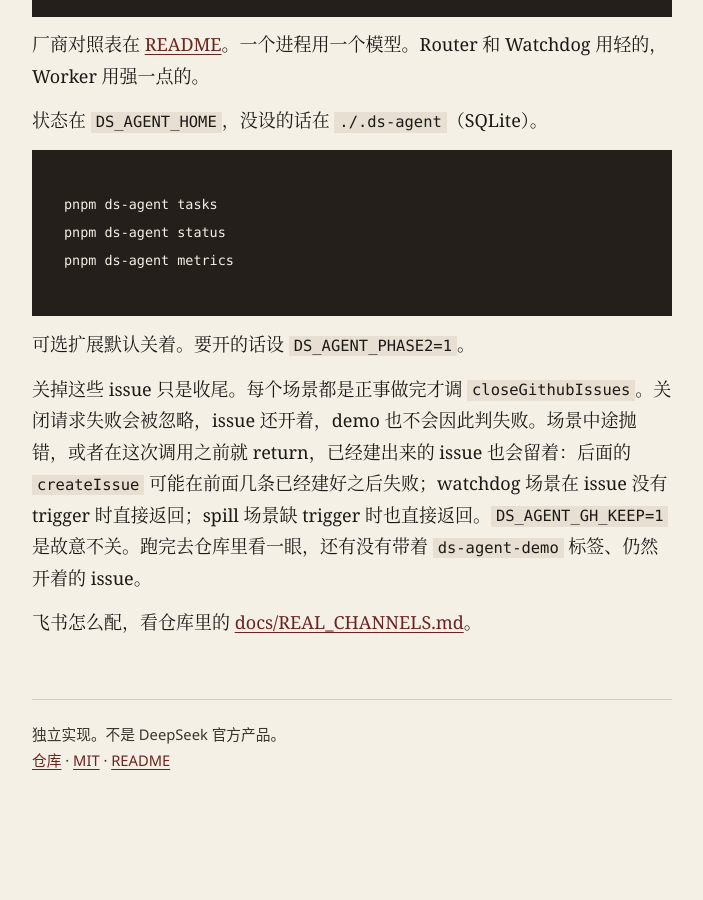
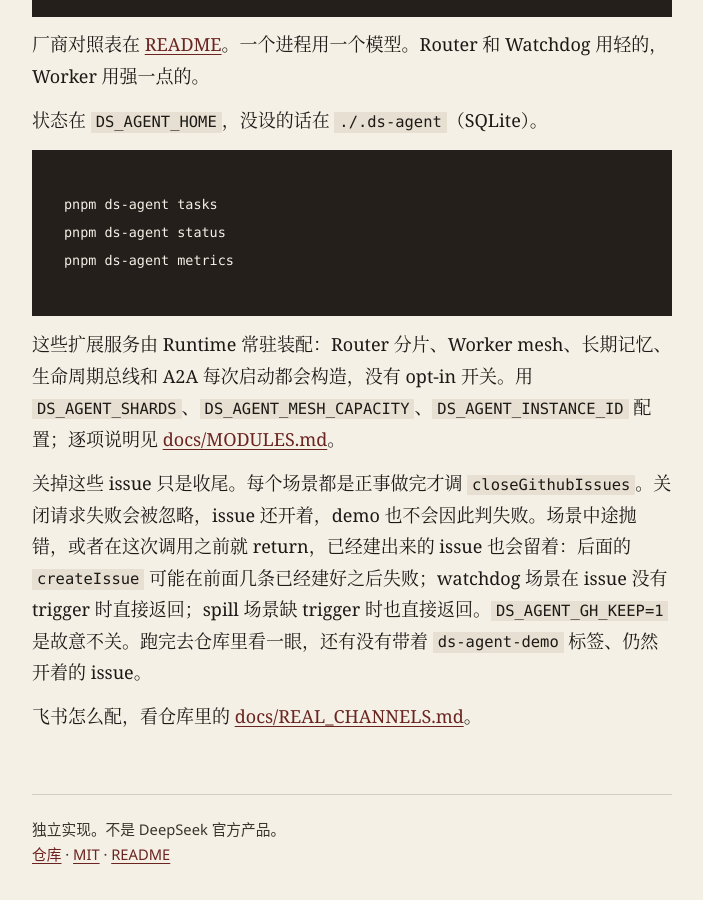
Before and after one commit to LofiSu/deepseek-super-agent, a Jekyll site: the page built from docs/zh/install.md, in a window 1280 px wide and 900 px high, scrolled down 1825 px. Shown: the whole window, without its empty margins (288-991 px from the left). Built offline with Jekyll 4.4.1, drawn with Linux system fonts in a browser that asks for light colours; before the commit the page ends 2631 px from its top, so only the background shows below that.

Commit message:
docs: remove stale extension opt-in references (#51)
Docs-only cleanup after the module refactor (#40) and #41. No code changes.

- `docs/install.md` / `docs/zh/install.md`: remove the removed `DS_AGENT_PHASE2` instruction. Runtime always constructs sharded routers, the Worker mesh, long-term memory, the lifecycle bus, and A2A; there is no opt-in flag.
- `docs/ARCHITECTURE_REVIEW.zh.md`: add the review-snapshot status note and replace the two "Phase-2" category labels with 扩展项 / 后续扩展项. The historical findings are unchanged.
- `docs/CODE_REVIEW_METHOD.md`: use "later extensions" and make the T09/T45–T50 example historically accurate.
- This PR does not touch `README.md`, `README.zh-CN.md`, `PLAN.md` (merged in #41), or `docs/ROADMAP.md` (#43).

After this change, the tracked-tree phase2 grep has only the two explicit negations in `PLAN.md` that state there is no master switch.

🤖 Generated with [Claude Code](https://claude.com/claude-code)

Co-Authored-By: Claude Code <noreply@anthropic.com>

````diff
--- a/docs/zh/install.md
+++ b/docs/zh/install.md
@@ -60,7 +60,7 @@ pnpm ds-agent status
 pnpm ds-agent metrics
 ```
 
-可选扩展默认关着。要开的话设 `DS_AGENT_PHASE2=1`。
+这些扩展服务由 Runtime 常驻装配：Router 分片、Worker mesh、长期记忆、生命周期总线和 A2A 每次启动都会构造，没有 opt-in 开关。用 `DS_AGENT_SHARDS`、`DS_AGENT_MESH_CAPACITY`、`DS_AGENT_INSTANCE_ID` 配置；逐项说明见 [docs/MODULES.md]({{ site.repository_url }}/blob/main/docs/MODULES.md)。
 
 关掉这些 issue 只是收尾。每个场景都是正事做完才调 `closeGithubIssues`。关闭请求失败会被忽略，issue 还开着，demo 也不会因此判失败。场景中途抛错，或者在这次调用之前就 return，已经建出来的 issue 也会留着：后面的 `createIssue` 可能在前面几条已经建好之后失败；watchdog 场景在 issue 没有 trigger 时直接返回；spill 场景缺 trigger 时也直接返回。`DS_AGENT_GH_KEEP=1` 是故意不关。跑完去仓库里看一眼，还有没有带着 `ds-agent-demo` 标签、仍然开着的 issue。
 
````
Also changed, not shown: docs/ARCHITECTURE_REVIEW.zh.md (+4 -2 lines), docs/CODE_REVIEW_METHOD.md (+1 -1 lines), docs/install.md (+1 -1 lines).
